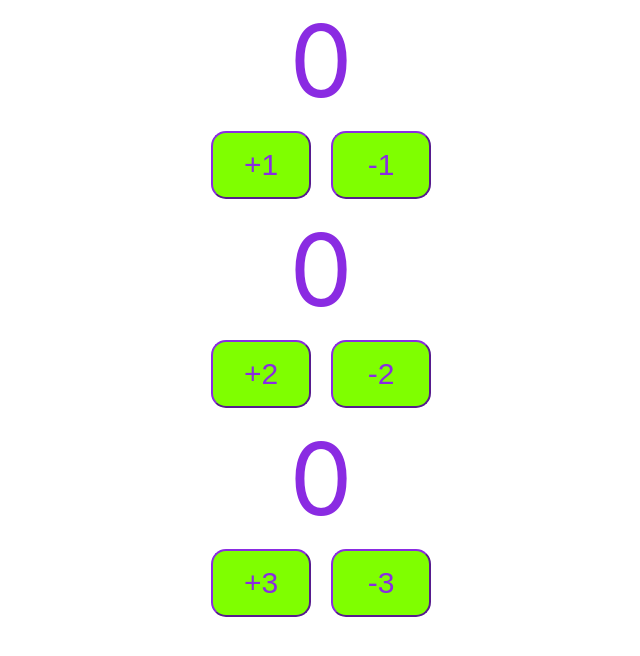
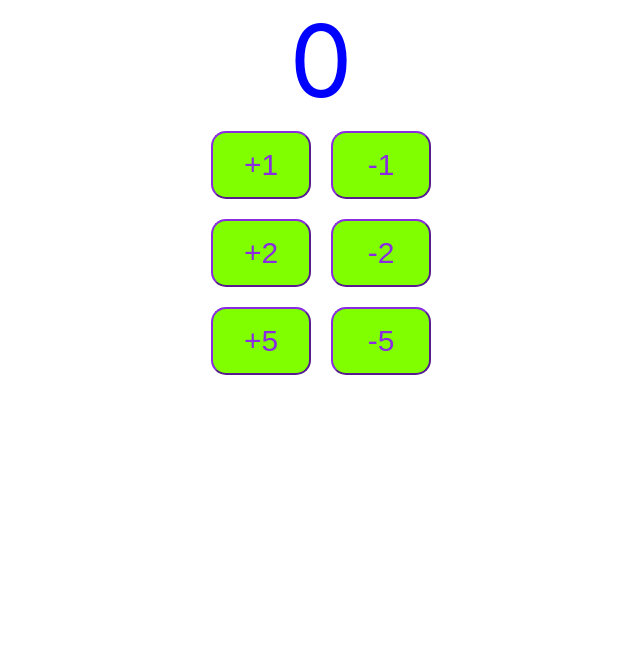
Before and after one commit to irmaktekin/Full-Stack, a React (Create React App) app in the folder front-end/todo-app/: page / in a window 1280 px wide. Shown: the top 656 px of the page, without its empty margins (319-959 px from the left). Built offline with nearby package versions, Linux system fonts and the light colour scheme.

Commit message:
React States are implemented.

```diff
--- a/front-end/todo-app/src/App.js
+++ b/front-end/todo-app/src/App.js
@@ -4,14 +4,12 @@
 function App() {
   return (
     <div className="App">
+      <Counter/>
 
-      <Counter/>
-      <Counter by={2}/>
-      <Counter by={3}/>
 
     </div>
   );
-s
+
   /*function PlayingWithProps(properties){
     console.log(properties.property1);
     console.log(properties.property2);
--- a/front-end/todo-app/src/components/counter/Counter.css
+++ b/front-end/todo-app/src/components/counter/Counter.css
@@ -17,3 +17,8 @@
     font-size: 100px;
     padding: 20px;
 }
+
+.totalCount{
+     color:blue;
+     font-size: 100px;
+}
--- a/front-end/todo-app/src/components/counter/Counter.jsx
+++ b/front-end/todo-app/src/components/counter/Counter.jsx
@@ -1,7 +1,39 @@
 import './Counter.css';
 import { useState } from 'react';
 import {PropTypes} from 'prop-types';
-export default function Counter ({by}) {
+
+export default function Counter() {
+    const [count, setCount ] = useState(0);
+
+    function incrementCounterParentFunction(by){
+        setCount(count+by);
+
+    }
+    function decrementCounterParentFunction(by){
+        setCount(count-by);
+
+    }
+
+
+    return (
+        <>
+        <span className="totalCount">{count} </span>
+
+        <CounterButton by = {1} incrementCounterParentFunction={incrementCounterParentFunction}
+                                decrementMethod = {decrementCounterParentFunction}/>
+        <CounterButton by = {2} incrementCounterParentFunction={incrementCounterParentFunction}
+                                decrementMethod = {decrementCounterParentFunction}/>
+        <CounterButton by = {5} incrementCounterParentFunction={incrementCounterParentFunction}
+                                decrementMethod = {decrementCounterParentFunction}/>
+
+
+        </>
+
+    )
+}
+
+
+ function CounterButton ({by,incrementCounterParentFunction,decrementMethod}) {
 
     //create javascript object for defining style
    /*const buttonStyle = {
@@ -21,30 +53,25 @@
 
 
         setCount(count + by);
-    }
+        incrementCounterParentFunction(by);
+        }
 
     function minusCounter() {
 
-        if(count<=0){
-            console.log("cannot be negative!");
-
-           return(
-            <div className="ErrorAlert">
-                <div>Cannot be negative number!</div>
-            </div>
-           )
-        }
-        else{
-            setCount(count - by);
 
 
-        }
+
+
+            setCount(count - by);
+            decrementMethod(by);
+
+
+
 
 
     }
     return (
         <div className="Counter">
-            <span className="count">{count} </span>
             <div>
                 <button className="counterButton" onClick={incrementCounter}
                 >+{by}</button>
@@ -55,9 +82,9 @@
     )
 }
 
-Counter.propTypes = {
+CounterButton.propTypes = {
     by: PropTypes.number
 }
-Counter.defaultProps = {
+CounterButton.defaultProps = {
     by: 1
 }
```
Also changed, not shown: 1 other file (tests, documents, lock files or other folders).
